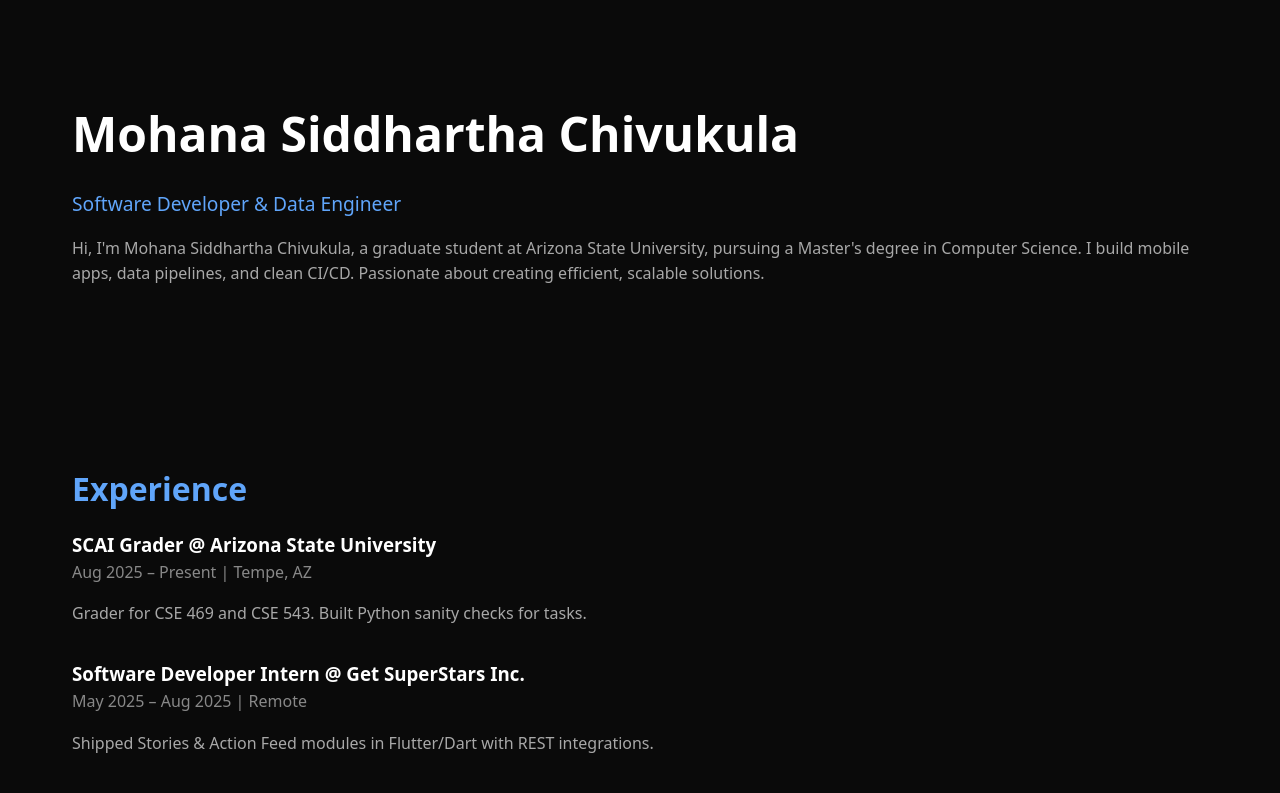
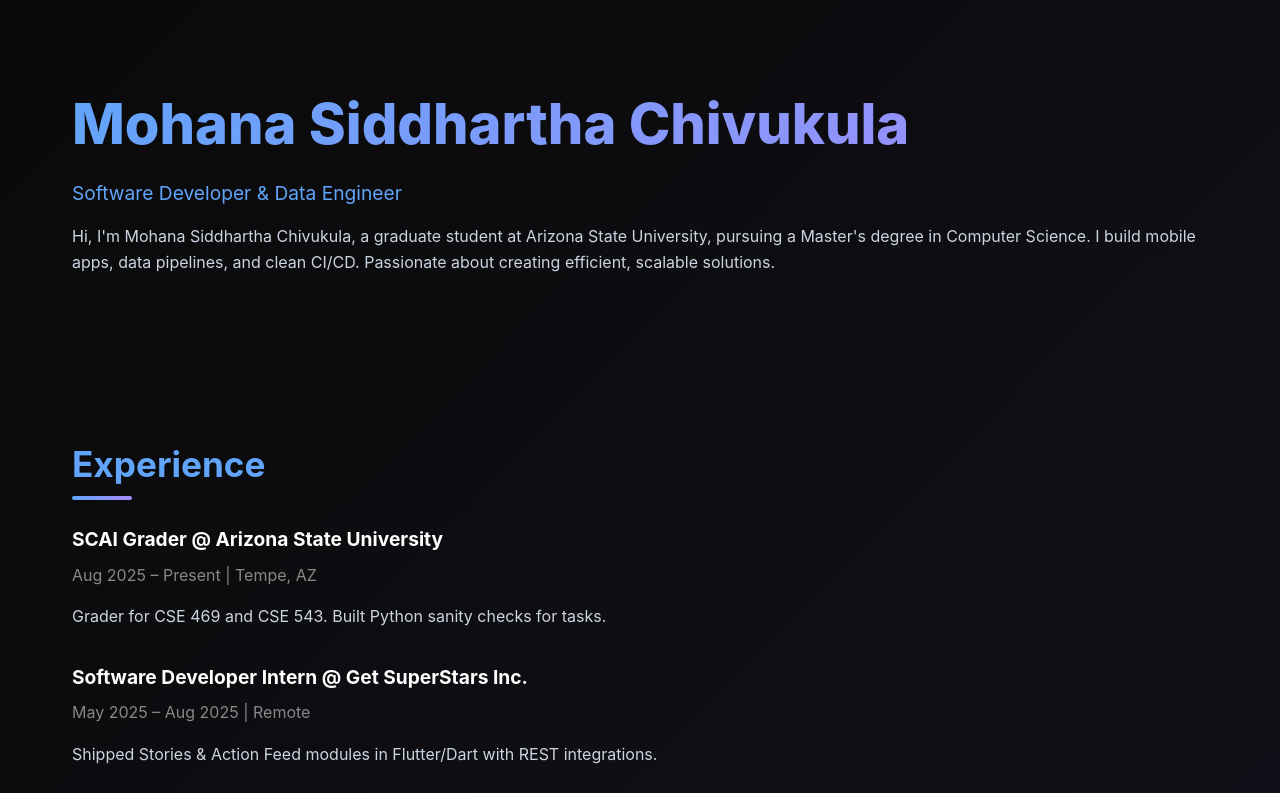
Before and after one commit to iamsiddhu3007/iamsiddhu3007.github.io, a React (Vite) app: page / in a window 1280 px wide. Shown: the top 793 px of the page. Built offline with nearby package versions, Linux system fonts and the light colour scheme.

Commit message:
style: Enhance CSS with gradients, animations, and better typography

```diff
--- a/src/index.css
+++ b/src/index.css
@@ -5,8 +5,8 @@
 }
 
 body {
-    font-family: system-ui, -apple-system, sans-serif;
-    background-color: #0a0a0a;
+    font-family: 'Inter', -apple-system, BlinkMacSystemFont, 'Segoe UI', system-ui, sans-serif;
+    background: linear-gradient(135deg, #0a0a0a 0%, #1a1a2e 100%);
     color: #ffffff;
     line-height: 1.6;
 }
@@ -22,21 +22,83 @@
 }
 
 h1 {
-    font-size: 3rem;
-    margin-bottom: 1rem;
+    font-size: 3.5rem;
+    margin-bottom: 0.5rem;
+    background: linear-gradient(135deg, #60a5fa, #a78bfa);
+    -webkit-background-clip: text;
+    -webkit-text-fill-color: transparent;
+    background-clip: text;
+    font-weight: 800;
 }
 
 h2 {
-    font-size: 2rem;
-    margin: 2rem 0 1rem 0;
+    font-size: 2.2rem;
+    margin: 3rem 0 1.5rem 0;
     color: #60a5fa;
+    position: relative;
+    padding-bottom: 0.5rem;
+}
+
+h2::after {
+    content: '';
+    position: absolute;
+    bottom: 0;
+    left: 0;
+    width: 60px;
+    height: 4px;
+    background: linear-gradient(90deg, #60a5fa, #a78bfa);
+    border-radius: 2px;
+}
+
+h3 {
+    font-size: 1.2rem;
+    color: #ffffff;
+    margin-bottom: 0.5rem;
 }
 
 p {
     margin-bottom: 1rem;
-    color: #a8a8a8;
+    color: #cbd5e1;
 }
 
 .section {
-    padding: 4rem 0;
+    padding: 3rem 0;
+    animation: fadeIn 0.6s ease-in;
 }
+
+@keyframes fadeIn {
+    from {
+        opacity: 0;
+        transform: translateY(20px);
+    }
+
+    to {
+        opacity: 1;
+        transform: translate Y(0);
+    }
+}
+
+a {
+    color: #60a5fa;
+    text-decoration: none;
+    transition: all 0.3s ease;
+}
+
+a:hover {
+    color: #a78bfa;
+    text-decoration: underline;
+}
+
+@media (max-width: 768px) {
+    h1 {
+        font-size: 2.5rem;
+    }
+
+    h2 {
+        font-size: 1.8rem;
+    }
+
+    .container {
+        padding: 1rem;
+    }
+}
```
